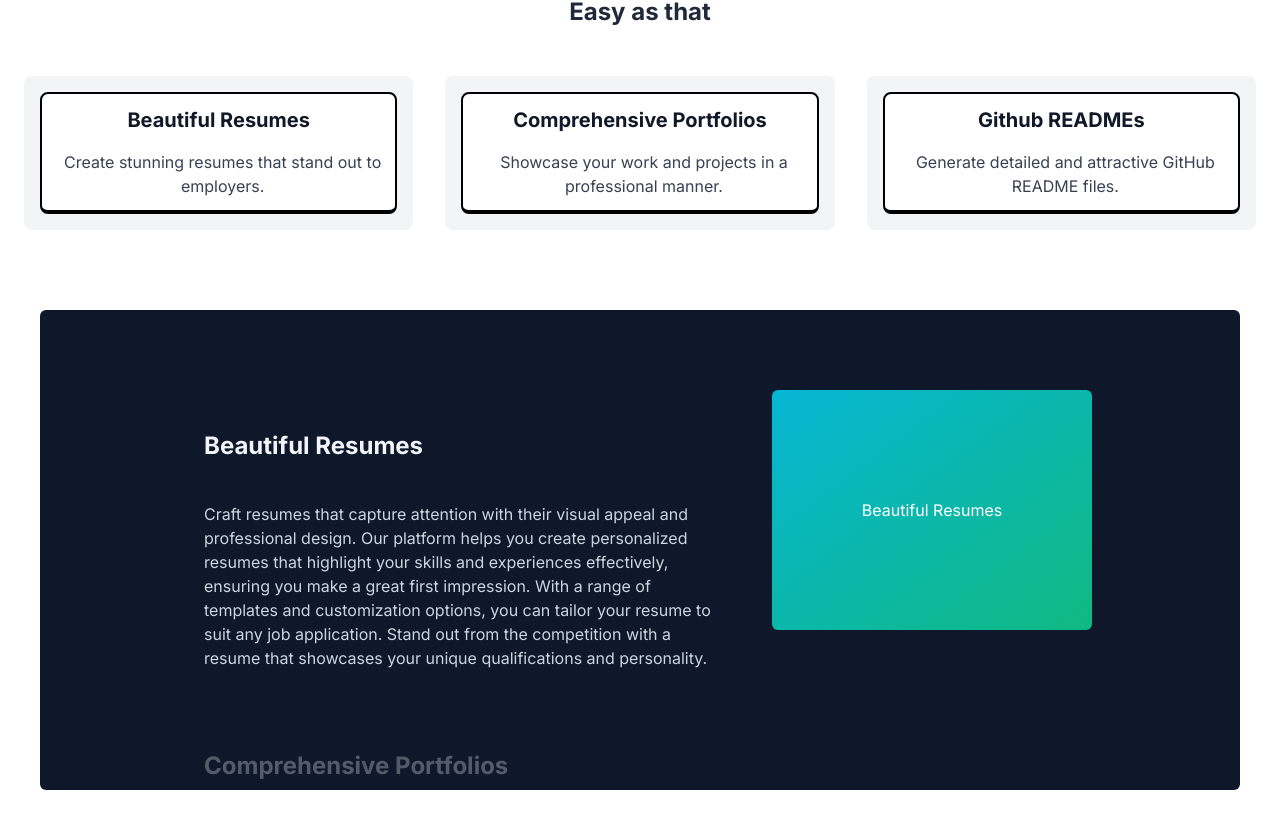
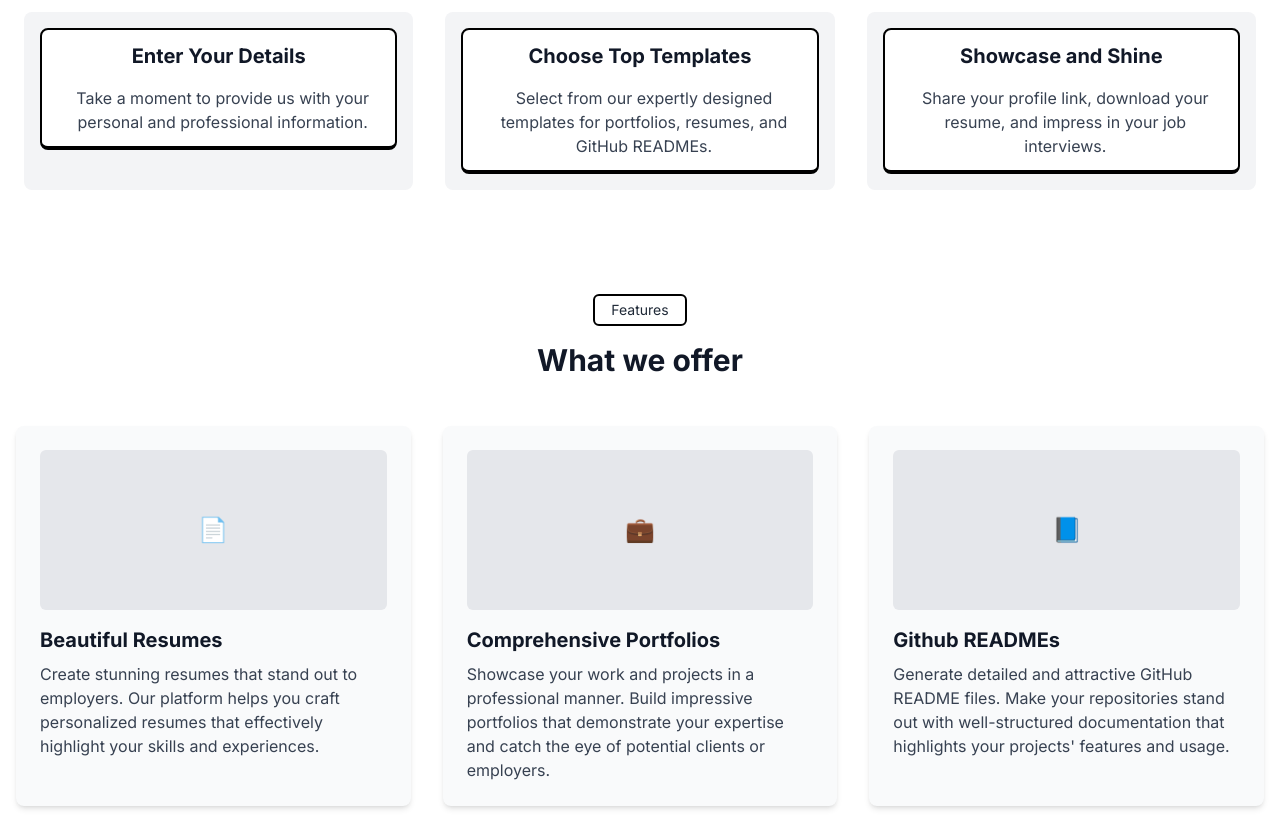
Before and after one commit to krishnaacharyaa/profileFolio, a Next.js app in the folder frontend/: page /landing-page in a window 1280 px wide. Shown: the part 560-1380 px from the top of the page. Built offline with nearby package versions, Linux system fonts and the light colour scheme; no server answers.

Commit message:
feat: Landing page changes

```diff
--- a/frontend/app/(root)/landing-page/page.tsx
+++ b/frontend/app/(root)/landing-page/page.tsx
@@ -1,19 +1,9 @@
-import { StickyScrollRevealDemo } from '@/components/landing-page/sticky-scroll';
+import FeatureSection from '@/components/landing-page/feature-section';
 import { Button } from '@/components/ui/button';
 
 export default async function Home() {
   return (
     <div className="bg-white text-gray-800">
-      <header className=" drop-shadow">
-        <div className="container mx-auto p-3 flex justify-between items-center">
-          <h1 className="text-2xl font-bold text-gray-900">ProfileFolio</h1>
-          <div>
-            <Button className="bg-primary mr-4">Sign In</Button>
-            <Button variant={'secondary'}>Sign Up</Button>
-          </div>
-        </div>
-      </header>
-
       <div className="container mx-auto p-6 bg-white">
         <div className="text-center my-20">
           <div className="mx-auto mb-4 border-black border-2 w-fit p-1 px-4 rounded-md text-sm">
@@ -38,33 +28,34 @@ export default async function Home() {
 
           <div className="grid grid-cols-1 md:grid-cols-3 gap-8 text-center">
             <div className="bg-gray-100 p-4 rounded-lg">
-              <div className=" w-full bg-white items-center justify-center space-x-2 rounded-lg border-2 flex flex-col border-b-4  border-black p-3 text-center hover:bg-gray-50 dark:border-gray-700 dark:hover:bg-gray-700 ">
-                <h3 className="text-xl font-bold text-gray-900 mb-4">Beautiful Resumes </h3>
+              <div className="bg-white w-full items-center justify-center space-x-2 rounded-lg border-2 flex flex-col border-b-4 border-black p-3 text-center hover:bg-gray-50 dark:border-gray-700 dark:hover:bg-gray-700">
+                <h3 className="text-xl font-bold text-gray-900 mb-4">Enter Your Details</h3>
                 <p className="text-gray-700">
-                  Create stunning resumes that stand out to employers.
+                  Take a moment to provide us with your personal and professional information.
                 </p>
               </div>
             </div>
             <div className="bg-gray-100 p-4 rounded-lg">
-              <div className="bg-white w-full items-center justify-center space-x-2 rounded-lg border-2 flex flex-col border-b-4  border-black p-3 text-center hover:bg-gray-50 dark:border-gray-700 dark:hover:bg-gray-700 ">
-                <h3 className="text-xl font-bold text-gray-900 mb-4">Comprehensive Portfolios </h3>
+              <div className="bg-white w-full items-center justify-center space-x-2 rounded-lg border-2 flex flex-col border-b-4 border-black p-3 text-center hover:bg-gray-50 dark:border-gray-700 dark:hover:bg-gray-700">
+                <h3 className="text-xl font-bold text-gray-900 mb-4">Choose Top Templates</h3>
                 <p className="text-gray-700">
-                  Showcase your work and projects in a professional manner.
+                  Select from our expertly designed templates for portfolios, resumes, and GitHub
+                  READMEs.
                 </p>
               </div>
             </div>
             <div className="bg-gray-100 p-4 rounded-lg">
-              <div className="bg-white w-full items-center justify-center space-x-2 rounded-lg border-2 flex flex-col border-b-4  border-black p-3 text-center hover:bg-gray-50 dark:border-gray-700 dark:hover:bg-gray-700 ">
-                <h3 className="text-xl font-bold text-gray-900 mb-4">Github READMEs </h3>
+              <div className="bg-white w-full items-center justify-center space-x-2 rounded-lg border-2 flex flex-col border-b-4 border-black p-3 text-center hover:bg-gray-50 dark:border-gray-700 dark:hover:bg-gray-700">
+                <h3 className="text-xl font-bold text-gray-900 mb-4">Showcase and Shine</h3>
                 <p className="text-gray-700">
-                  Generate detailed and attractive GitHub README files.
+                  Share your profile link, download your resume, and impress in your job interviews.
                 </p>
               </div>
             </div>
           </div>
         </div>
       </div>
-      <StickyScrollRevealDemo />
+      <FeatureSection />
       <footer className="bg-white shadow-md mt-20">
         <div className="container mx-auto p-6 text-center">
           <p className="text-gray-600">&copy; 2024 ProfileFolio. All rights reserved.</p>
--- /dev/null
+++ b/frontend/components/landing-page/feature-section.tsx
@@ -0,0 +1,54 @@
+'use client';
+import React from 'react';
+import { Button } from '@/components/ui/button';
+
+const featureContent = [
+  {
+    title: 'Beautiful Resumes',
+    description:
+      'Create stunning resumes that stand out to employers. Our platform helps you craft personalized resumes that effectively highlight your skills and experiences.',
+    content: <div className="text-2xl font-bold text-gray-600">📄</div>,
+  },
+  {
+    title: 'Comprehensive Portfolios',
+    description:
+      'Showcase your work and projects in a professional manner. Build impressive portfolios that demonstrate your expertise and catch the eye of potential clients or employers.',
+    content: <div className="text-2xl font-bold text-gray-600">💼</div>,
+  },
+  {
+    title: 'Github READMEs',
+    description:
+      "Generate detailed and attractive GitHub README files. Make your repositories stand out with well-structured documentation that highlights your projects' features and usage.",
+    content: <div className="text-2xl font-bold text-gray-600">📘</div>,
+  },
+];
+export const FeatureSection = () => {
+  return (
+    <div className="py-16 bg-white">
+      <div className="container mx-auto px-4">
+        <div className="text-center mb-12">
+          <div className="mx-auto mb-4 border-black border-2 w-fit p-1 px-4 rounded-md text-sm">
+            Features
+          </div>
+          <h2 className="text-3xl font-bold text-gray-900">What we offer</h2>
+        </div>
+        <div className="grid grid-cols-1 md:grid-cols-3 gap-8">
+          {featureContent.map((item, index) => (
+            <div
+              key={index}
+              className="bg-gray-50 rounded-lg p-6 shadow-md hover:shadow-lg transition-shadow duration-300"
+            >
+              <div className="h-40 mb-4 bg-gray-200 rounded-md flex items-center justify-center">
+                {item.content}
+              </div>
+              <h3 className="text-xl font-bold text-gray-900 mb-2">{item.title}</h3>
+              <p className="text-gray-700">{item.description}</p>
+            </div>
+          ))}
+        </div>
+      </div>
+    </div>
+  );
+};
+
+export default FeatureSection;
--- a/frontend/components/landing-page/sticky-scroll.tsx
+++ /dev/null
@@ -1,44 +0,0 @@
-'use client';
-import React from 'react';
-import Image from 'next/image';
-import { StickyScroll } from '../ui/sticky-scroll-reveal';
-
-const content = [
-  {
-    title: ' Beautiful Resumes',
-    description:
-      'Craft resumes that capture attention with their visual appeal and professional design. Our platform helps you create personalized resumes that highlight your skills and experiences effectively, ensuring you make a great first impression. With a range of templates and customization options, you can tailor your resume to suit any job application. Stand out from the competition with a resume that showcases your unique qualifications and personality.',
-    content: (
-      <div className="h-full w-full bg-[linear-gradient(to_bottom_right,var(--cyan-500),var(--emerald-500))] flex items-center justify-center text-white">
-        Beautiful Resumes
-      </div>
-    ),
-  },
-  {
-    title: 'Comprehensive Portfolios',
-    description:
-      'Showcase your projects and achievements with a professional portfolio that reflects your expertise. Our tool allows you to create detailed and visually appealing portfolios that demonstrate your work, skills, and accomplishments. Whether you are a designer, developer, or creative professional, our platform offers the features you need to present your work in the best light. Impress potential clients and employers with a portfolio that tells your story and highlights your strengths.',
-    content: (
-      <div className="h-full w-full  flex items-center justify-center text-white">
-        Comprehensive Portfolios
-      </div>
-    ),
-  },
-  {
-    title: 'Github READMEs ',
-    description:
-      "Manage your projects with ease using our integrated version control system. Generate detailed and visually attractive GitHub README files that provide a clear overview of your project's features, usage, and setup instructions. Our platform simplifies the process of creating and maintaining documentation, ensuring your repositories are well-organized and professional. Keep track of changes, collaborate with others, and maintain high-quality project documentation effortlessly.",
-    content: (
-      <div className="h-full w-full bg-[linear-gradient(to_bottom_right,var(--orange-500),var(--yellow-500))] flex items-center justify-center text-white">
-        Github READMEs
-      </div>
-    ),
-  },
-];
-export function StickyScrollRevealDemo() {
-  return (
-    <div className="p-10">
-      <StickyScroll content={content} />
-    </div>
-  );
-}
--- a/frontend/components/ui/sticky-scroll-reveal.tsx
+++ /dev/null
@@ -1,103 +0,0 @@
-'use client';
-import React, { useEffect, useRef, useState } from 'react';
-import { useMotionValueEvent, useScroll } from 'framer-motion';
-import { motion } from 'framer-motion';
-import { cn } from '@/lib/utils';
-
-export const StickyScroll = ({
-  content,
-  contentClassName,
-}: {
-  content: {
-    title: string;
-    description: string;
-    content?: React.ReactNode | any;
-  }[];
-  contentClassName?: string;
-}) => {
-  const [activeCard, setActiveCard] = React.useState(0);
-  const ref = useRef<any>(null);
-  const { scrollYProgress } = useScroll({
-    // uncomment line 22 and comment line 23 if you DONT want the overflow container and want to have it change on the entire page scroll
-    // target: ref
-    container: ref,
-    offset: ['start start', 'end start'],
-  });
-  const cardLength = content.length;
-
-  useMotionValueEvent(scrollYProgress, 'change', (latest) => {
-    const cardsBreakpoints = content.map((_, index) => index / cardLength);
-    const closestBreakpointIndex = cardsBreakpoints.reduce((acc, breakpoint, index) => {
-      const distance = Math.abs(latest - breakpoint);
-      if (distance < Math.abs(latest - cardsBreakpoints[acc])) {
-        return index;
-      }
-      return acc;
-    }, 0);
-    setActiveCard(closestBreakpointIndex);
-  });
-
-  const backgroundColors = ['var(--slate-900)', 'var(--black)', 'var(--neutral-900)'];
-  const linearGradients = [
-    'linear-gradient(to bottom right, var(--cyan-500), var(--emerald-500))',
-    'linear-gradient(to bottom right, var(--pink-500), var(--indigo-500))',
-    'linear-gradient(to bottom right, var(--orange-500), var(--yellow-500))',
-  ];
-
-  const [backgroundGradient, setBackgroundGradient] = useState(linearGradients[0]);
-
-  useEffect(() => {
-    setBackgroundGradient(linearGradients[activeCard % linearGradients.length]);
-  }, [activeCard]);
-
-  return (
-    <motion.div
-      animate={{
-        backgroundColor: backgroundColors[activeCard % backgroundColors.length],
-      }}
-      className="h-[30rem] overflow-y-auto flex justify-center relative space-x-10 rounded-md p-10"
-      ref={ref}
-    >
-      <div className="div relative flex items-start px-4">
-        <div className="max-w-3xl">
-          {content.map((item, index) => (
-            <div key={item.title + index} className="my-20">
-              <motion.h2
-                initial={{
-                  opacity: 0,
-                }}
-                animate={{
-                  opacity: activeCard === index ? 1 : 0.3,
-                }}
-                className="text-2xl font-bold text-slate-100"
-              >
-                {item.title}
-              </motion.h2>
-              <motion.p
-                initial={{
-                  opacity: 0,
-                }}
-                animate={{
-                  opacity: activeCard === index ? 1 : 0.3,
-                }}
-                className="text-kg text-slate-300 max-w-lg mt-10"
-              >
-                {item.description}
-              </motion.p>
-            </div>
-          ))}
-          <div className="h-40" />
-        </div>
-      </div>
-      <div
-        style={{ background: backgroundGradient }}
-        className={cn(
-          'hidden lg:block h-60 w-80 rounded-md bg-white sticky top-10 overflow-hidden',
-          contentClassName
-        )}
-      >
-        {content[activeCard].content ?? null}
-      </div>
-    </motion.div>
-  );
-};
```
